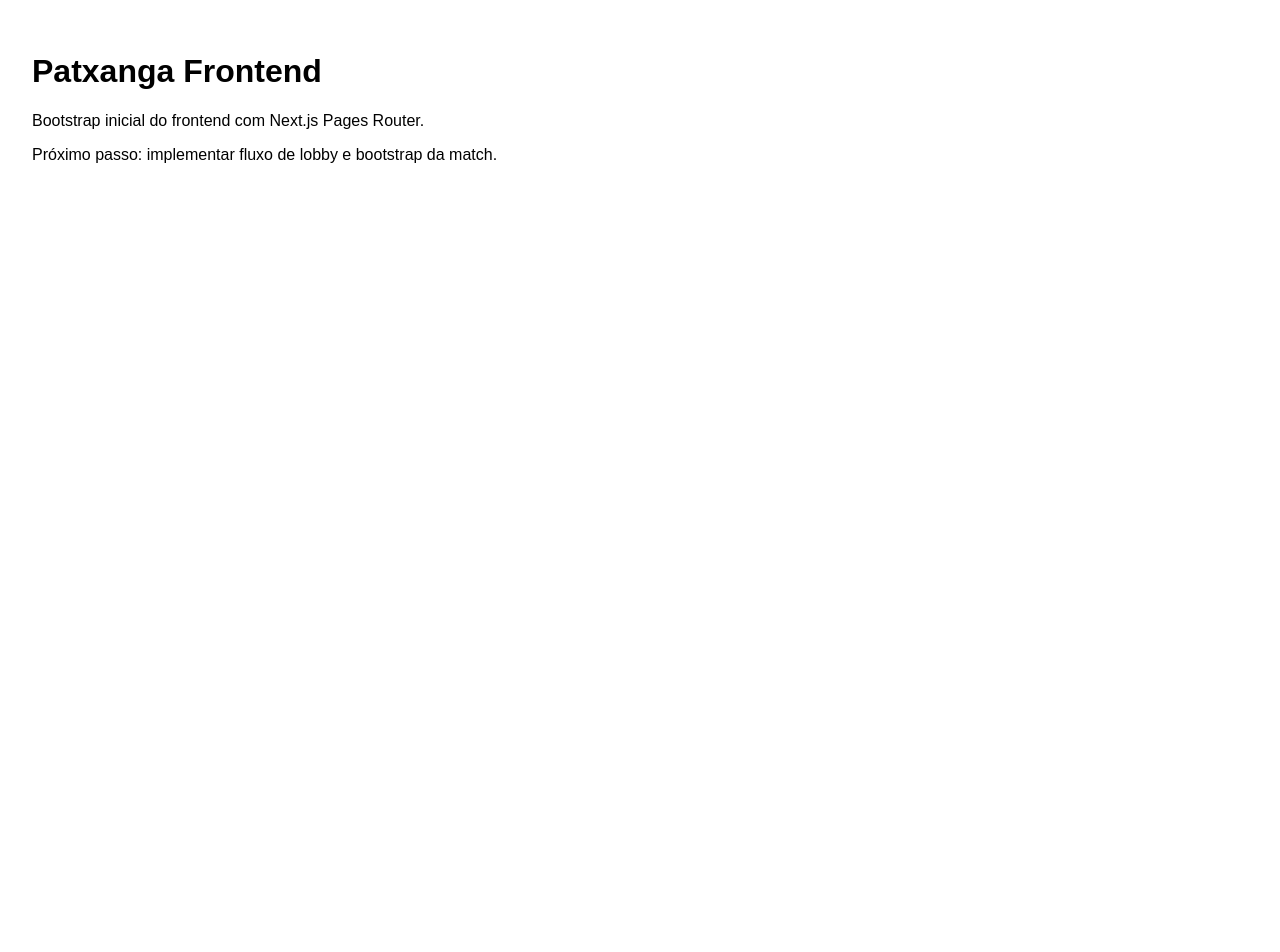
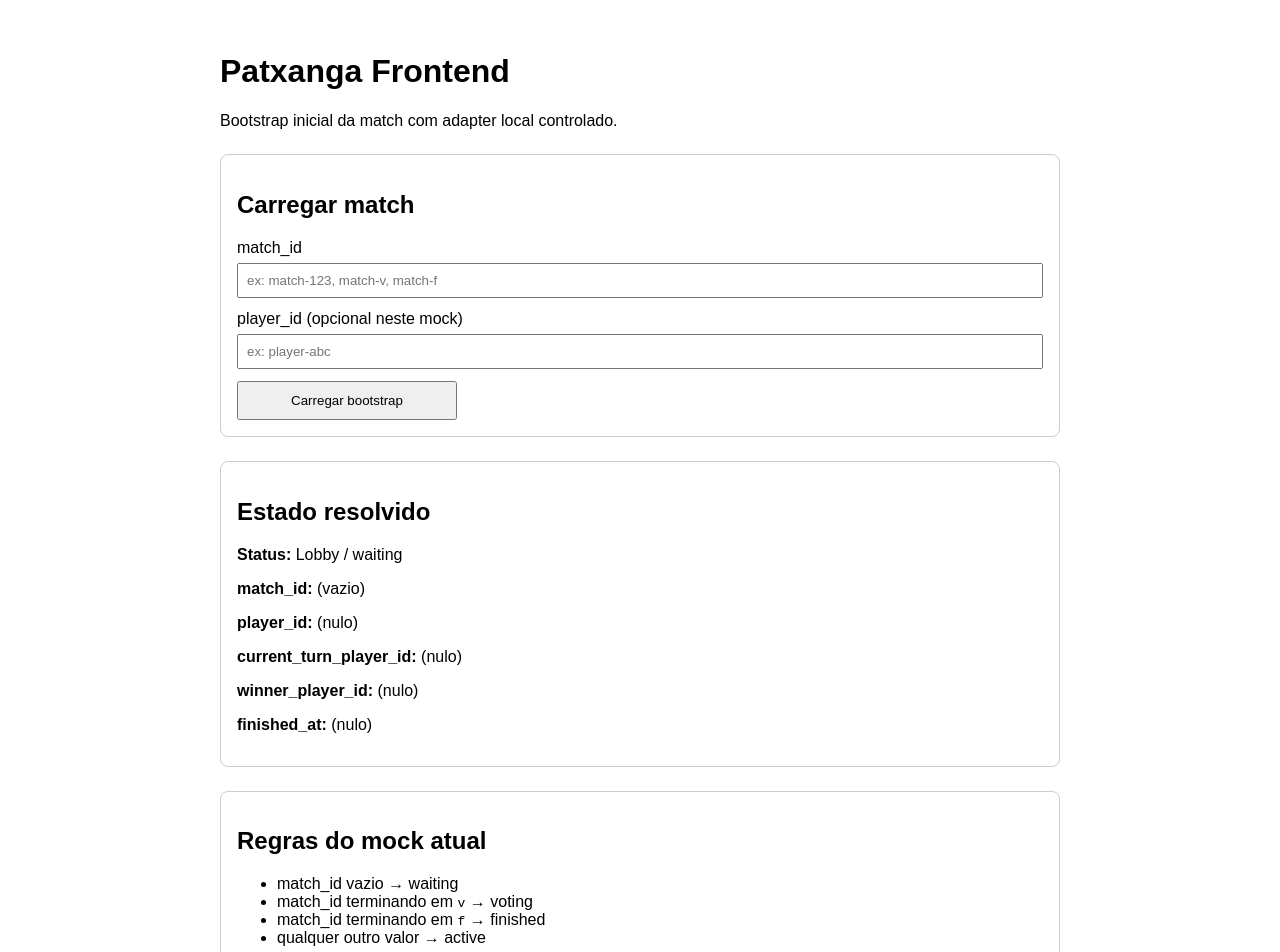
Before and after one commit to pbonafina/patxanga-core, a Next.js app in the folder frontend/: page / in a window 1280 px wide. Shown: the top 952 px of the page. Before the commit the page ends 800 px from the top, so only its background shows below. Built offline with nearby package versions, Linux system fonts and the light colour scheme.

Commit message:
Implementado bootstrap local inicial da match na home do frontend

```diff
--- a/frontend/pages/index.tsx
+++ b/frontend/pages/index.tsx
@@ -1,9 +1,114 @@
+import { FormEvent, useMemo, useState } from "react";
+import { useMatchBootstrap } from "../hooks/useMatchBootstrap";
+import type { MatchBootstrap, MatchStatus } from "../types/match";
+
+function buildMockBootstrap(matchId: string, playerId?: string): MatchBootstrap {
+  const normalizedMatchId = matchId.trim();
+  const normalizedPlayerId = playerId?.trim() || null;
+
+  const derivedStatus: MatchStatus =
+    normalizedMatchId === ""
+      ? "waiting"
+      : normalizedMatchId.endsWith("v")
+      ? "voting"
+      : normalizedMatchId.endsWith("f")
+      ? "finished"
+      : "active";
+
+  return {
+    matchId: normalizedMatchId,
+    playerId: normalizedPlayerId,
+    status: derivedStatus,
+    currentTurnPlayerId: derivedStatus === "waiting" || derivedStatus === "finished" ? null : normalizedPlayerId,
+    winnerPlayerId: derivedStatus === "finished" ? normalizedPlayerId : null,
+    finishedAt: derivedStatus === "finished" ? new Date().toISOString() : null,
+  };
+}
+
 export default function HomePage() {
+  const [matchIdInput, setMatchIdInput] = useState("");
+  const [playerIdInput, setPlayerIdInput] = useState("");
+  const [bootstrapData, setBootstrapData] = useState<MatchBootstrap | null>(null);
+
+  const resolvedBootstrap = useMatchBootstrap(bootstrapData ?? undefined);
+
+  const stateLabel = useMemo(() => {
+    switch (resolvedBootstrap.status) {
+      case "waiting":
+        return "Lobby / waiting";
+      case "active":
+        return "Partida ativa";
+      case "voting":
+        return "Fluxo de votação";
+      case "finished":
+        return "Partida encerrada";
+      default:
+        return "Estado desconhecido";
+    }
+  }, [resolvedBootstrap.status]);
+
+  function handleSubmit(event: FormEvent<HTMLFormElement>) {
+    event.preventDefault();
+
+    const nextData = buildMockBootstrap(matchIdInput, playerIdInput);
+    setBootstrapData(nextData);
+  }
+
   return (
-    <main style={{ padding: 24, fontFamily: "Arial, sans-serif" }}>
+    <main style={{ padding: 24, fontFamily: "Arial, sans-serif", maxWidth: 840, margin: "0 auto" }}>
       <h1>Patxanga Frontend</h1>
-      <p>Bootstrap inicial do frontend com Next.js Pages Router.</p>
-      <p>Próximo passo: implementar fluxo de lobby e bootstrap da match.</p>
+      <p>Bootstrap inicial da match com adapter local controlado.</p>
+
+      <section style={{ marginTop: 24, padding: 16, border: "1px solid #ccc", borderRadius: 8 }}>
+        <h2>Carregar match</h2>
+
+        <form onSubmit={handleSubmit} style={{ display: "grid", gap: 12 }}>
+          <label style={{ display: "grid", gap: 6 }}>
+            <span>match_id</span>
+            <input
+              value={matchIdInput}
+              onChange={(event) => setMatchIdInput(event.target.value)}
+              placeholder="ex: match-123, match-v, match-f"
+              style={{ padding: 8 }}
+            />
+          </label>
+
+          <label style={{ display: "grid", gap: 6 }}>
+            <span>player_id (opcional neste mock)</span>
+            <input
+              value={playerIdInput}
+              onChange={(event) => setPlayerIdInput(event.target.value)}
+              placeholder="ex: player-abc"
+              style={{ padding: 8 }}
+            />
+          </label>
+
+          <button type="submit" style={{ width: 220, padding: "10px 14px", cursor: "pointer" }}>
+            Carregar bootstrap
+          </button>
+        </form>
+      </section>
+
+      <section style={{ marginTop: 24, padding: 16, border: "1px solid #ccc", borderRadius: 8 }}>
+        <h2>Estado resolvido</h2>
+        <p><strong>Status:</strong> {stateLabel}</p>
+        <p><strong>match_id:</strong> {resolvedBootstrap.matchId || "(vazio)"}</p>
+        <p><strong>player_id:</strong> {resolvedBootstrap.playerId || "(nulo)"}</p>
+        <p><strong>current_turn_player_id:</strong> {resolvedBootstrap.currentTurnPlayerId || "(nulo)"}</p>
+        <p><strong>winner_player_id:</strong> {resolvedBootstrap.winnerPlayerId || "(nulo)"}</p>
+        <p><strong>finished_at:</strong> {resolvedBootstrap.finishedAt || "(nulo)"}</p>
+      </section>
+
+      <section style={{ marginTop: 24, padding: 16, border: "1px solid #ccc", borderRadius: 8 }}>
+        <h2>Regras do mock atual</h2>
+        <ul>
+          <li>match_id vazio → waiting</li>
+          <li>match_id terminando em <code>v</code> → voting</li>
+          <li>match_id terminando em <code>f</code> → finished</li>
+          <li>qualquer outro valor → active</li>
+        </ul>
+        <p>Este passo ainda não chama backend. Ele prepara a tela e o fluxo para integração real.</p>
+      </section>
     </main>
   );
 }
--- a/frontend/types/match.ts
+++ b/frontend/types/match.ts
@@ -8,3 +8,8 @@ export interface MatchBootstrap {
   winnerPlayerId: string | null;
   finishedAt: string | null;
 }
+
+export interface MatchBootstrapInput {
+  matchId: string;
+  playerId?: string;
+}
```
